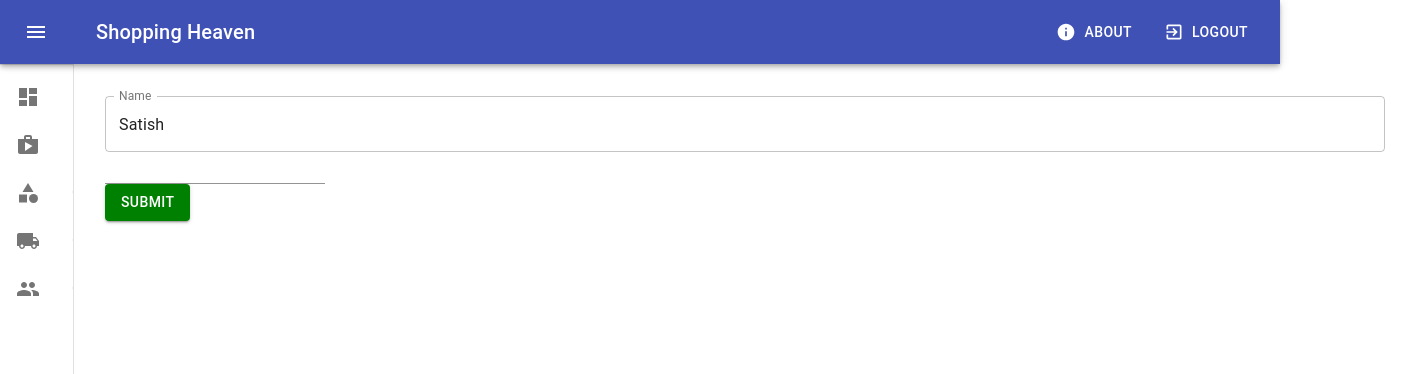
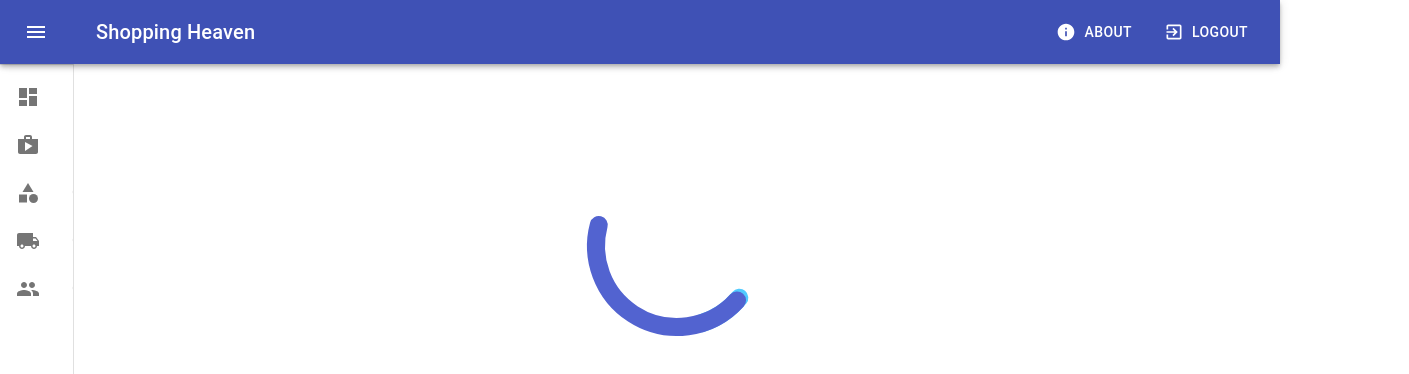
Before and after one commit to satishnaikawadi2011/shopping-heaven-admin, a React (Create React App) app: page / in a window 1280 px wide. Shown: the top 374 px of the page, 1409 px wide, since content can reach past the window. Built offline with nearby package versions, Linux system fonts and the light colour scheme.

Commit message:
Successfully added AppLoader with help of react-lottie.

```diff
--- a/package.json
+++ b/package.json
@@ -12,11 +12,13 @@
     "@types/node": "^12.0.0",
     "@types/react": "^17.0.0",
     "@types/react-dom": "^17.0.0",
+    "@types/react-lottie": "^1.2.5",
     "apisauce": "^2.1.1",
     "dayjs": "^1.10.4",
     "formik": "^2.2.6",
     "react": "^17.0.2",
     "react-dom": "^17.0.2",
+    "react-lottie": "^1.2.3",
     "react-router-dom": "^5.2.0",
     "react-scripts": "4.0.3",
     "typescript": "^4.1.2",
--- a/src/App.tsx
+++ b/src/App.tsx
@@ -1,5 +1,6 @@
 import React from 'react';
 import * as Yup from 'yup';
+import AppLoader from './animations/components/AppLoader';
 
 import './App.css';
 import AppForm from './components/form/AppForm';
@@ -21,27 +22,29 @@ const schema = Yup.object({
 function App() {
 	return (
 		<LayoutWrapper>
-			<AppForm
-				initialValues={{ name: 'Satish', password: '' }}
-				validationSchema={schema}
-				onSubmit={(values: any) => console.log(values)}
-			>
-				<AppFormField
-					label="Name"
-					style={{ width: '100vw' }}
-					placeholder="your name"
-					variant="outlined"
-					fieldName="name"
-					defaultValue="Satish"
-				/>
-				<AppFormField fieldName="password" />
-				<SubmitButton variant="contained" style={{ backgroundColor: 'green', color: 'white' }} title="Submit" />
-			</AppForm>
+			<AppLoader />
 		</LayoutWrapper>
 	);
 }
 
 export default App;
+
+// <AppForm
+// 	initialValues={{ name: 'Satish', password: '' }}
+// 	validationSchema={schema}
+// 	onSubmit={(values: any) => console.log(values)}
+// >
+// 	<AppFormField
+// 		label="Name"
+// 		style={{ width: '100vw' }}
+// 		placeholder="your name"
+// 		variant="outlined"
+// 		fieldName="name"
+// 		defaultValue="Satish"
+// 	/>
+// 	<AppFormField fieldName="password" />
+// 	<SubmitButton variant="contained" style={{ backgroundColor: 'green', color: 'white' }} title="Submit" />
+// </AppForm>
 
 {
 	/* <OrderTable
--- /dev/null
+++ b/src/animations/components/AppLoader.tsx
@@ -0,0 +1,25 @@
+import React from 'react';
+import Lottie from 'react-lottie';
+
+import animationData from '../data/loader.json';
+
+const defaultOptions = {
+	loop: true,
+	autoplay: true,
+	animationData: animationData,
+	rendererSettings:
+		{
+			preserveAspectRatio: 'xMidYMid slice'
+		}
+};
+
+interface LoaderProps {
+	height?: number;
+	width?: number;
+}
+
+const AppLoader: React.FC<LoaderProps> = ({ height = 300, width = 300 }) => {
+	return <Lottie options={defaultOptions} height={height} width={width} />;
+};
+
+export default AppLoader;
```
Also changed, not shown: src/animations/data/loader.json (added, +1 -0 lines), 1 other file (tests, documents, lock files or other folders).
